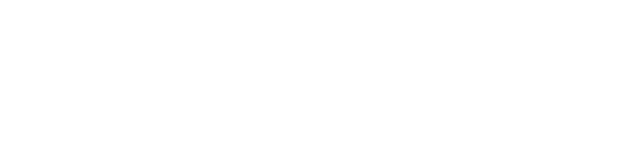
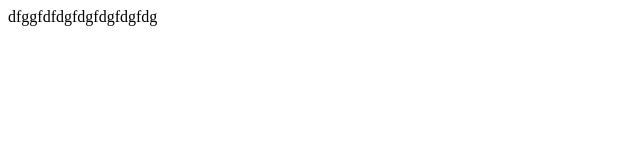
Before and after one commit to stancionovskiy/Blog, a plain HTML site: page index.html in a window 1280 px wide. Shown: the whole page, without its empty margins (0-640 px from the left). Drawn offline with Linux system fonts and the light colour scheme.

Commit message:
Add index.html

```diff
--- a/index.html
+++ b/index.html
@@ -5,6 +5,6 @@
     <title>Title</title>
 </head>
 <body>
-
+dfggfdfdgfdgfdgfdgfdg
 </body>
 </html>
```
